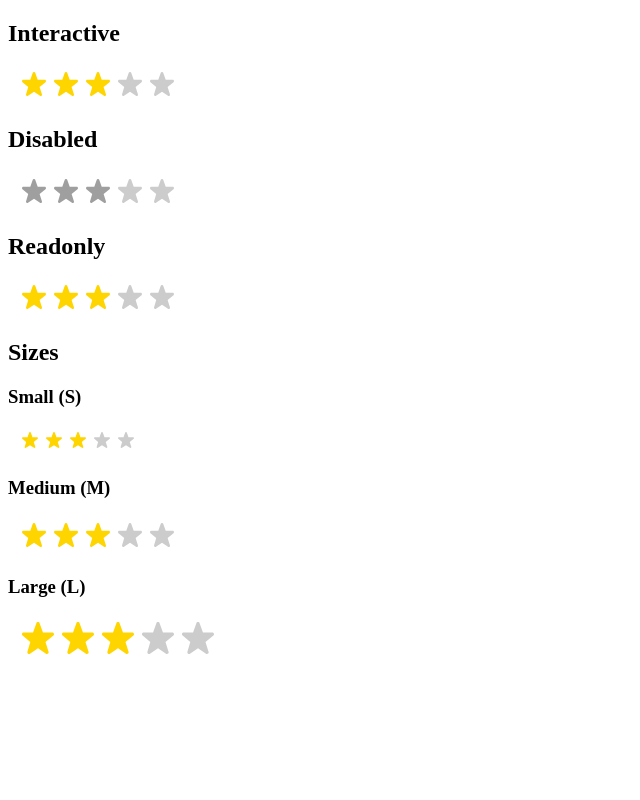
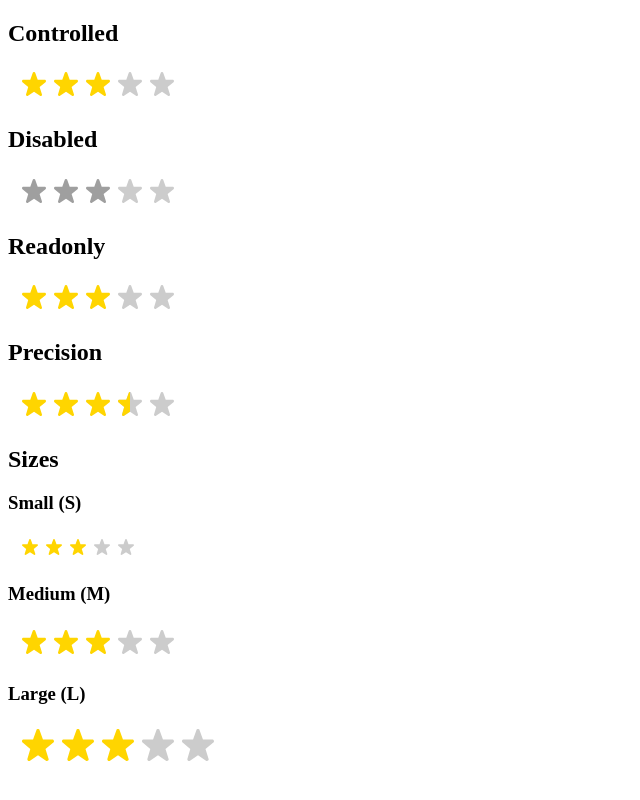
Before and after one commit to charrx/star-rating-component, a website built with Vite: page index.html in a window 1280 px wide. Shown: the whole page, without its empty margins (0-640 px from the left). Built offline with nearby package versions, Linux system fonts and the light colour scheme; a web font is replaced by a local one.

Commit message:
feat: adds half star to the index html

```diff
--- a/index.html
+++ b/index.html
@@ -13,7 +13,7 @@
   </head>
   <body>
     <div>
-      <h2>Interactive</h2>
+      <h2>Controlled</h2>
       <connect-rating></connect-rating>
     </div>
     <div>
@@ -21,6 +21,8 @@
       <connect-rating disabled></connect-rating>
       <h2>Readonly</h2>
       <connect-rating readonly></connect-rating>
+      <h2>Precision</h2>
+      <connect-rating readonly rating="3.5"></connect-rating>
     </div>
     <div>
       <h2>Sizes</h2>
```
